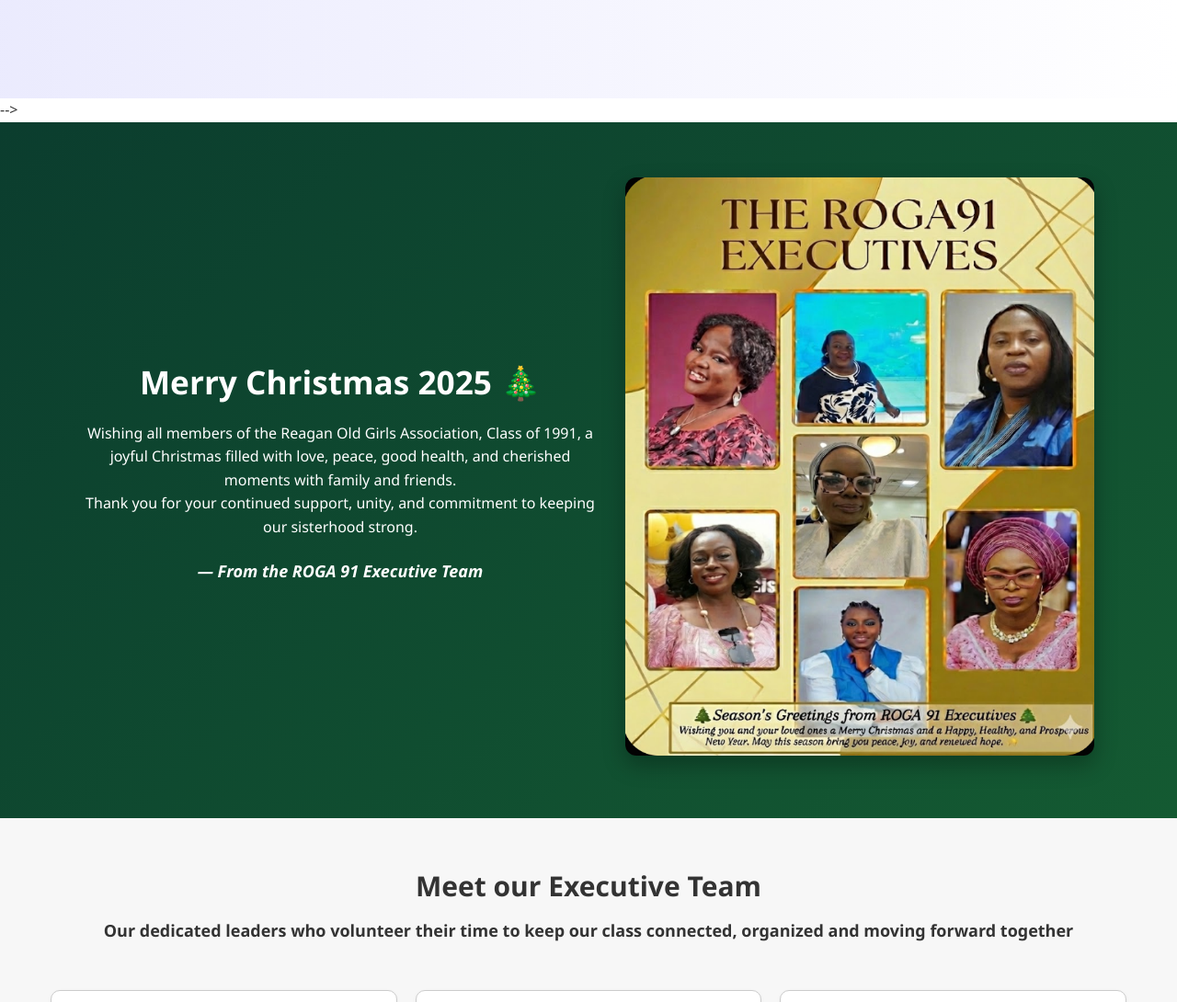
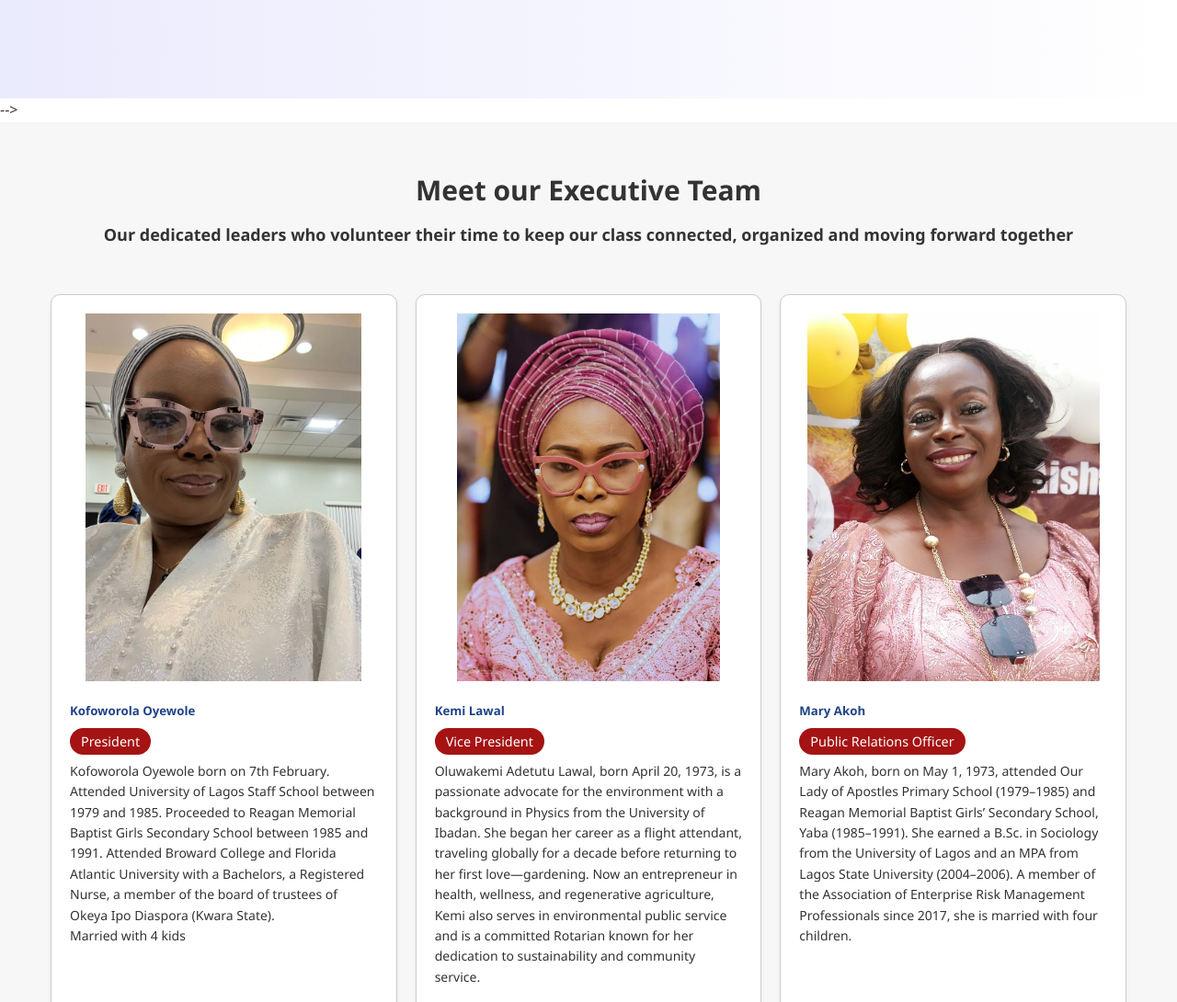
Before and after one commit to synerr0-code/roga91, a website: page roga91/Frontend/index.html in a window 1280 px wide. Shown: the part 560-1650 px from the top of the page at 92% size. Drawn offline with Linux system fonts and the light colour scheme.

Commit message:
Restore index.html with original content

```diff
--- a/roga91/Frontend/index.html
+++ b/roga91/Frontend/index.html
@@ -40,7 +40,7 @@
        </a>
         </div>
     </section>-->
-  <section class="christmas-greeting">
+  <!--<section class="christmas-greeting">
   <div class="christmas-content">
     <div class="christmas-text">
       <h2>Merry Christmas 2025 🎄</h2>
@@ -62,7 +62,7 @@
            draggable="false">
     </div>
   </div>
-</section>
+</section>-->
 
 
   <section class="executives">
```
